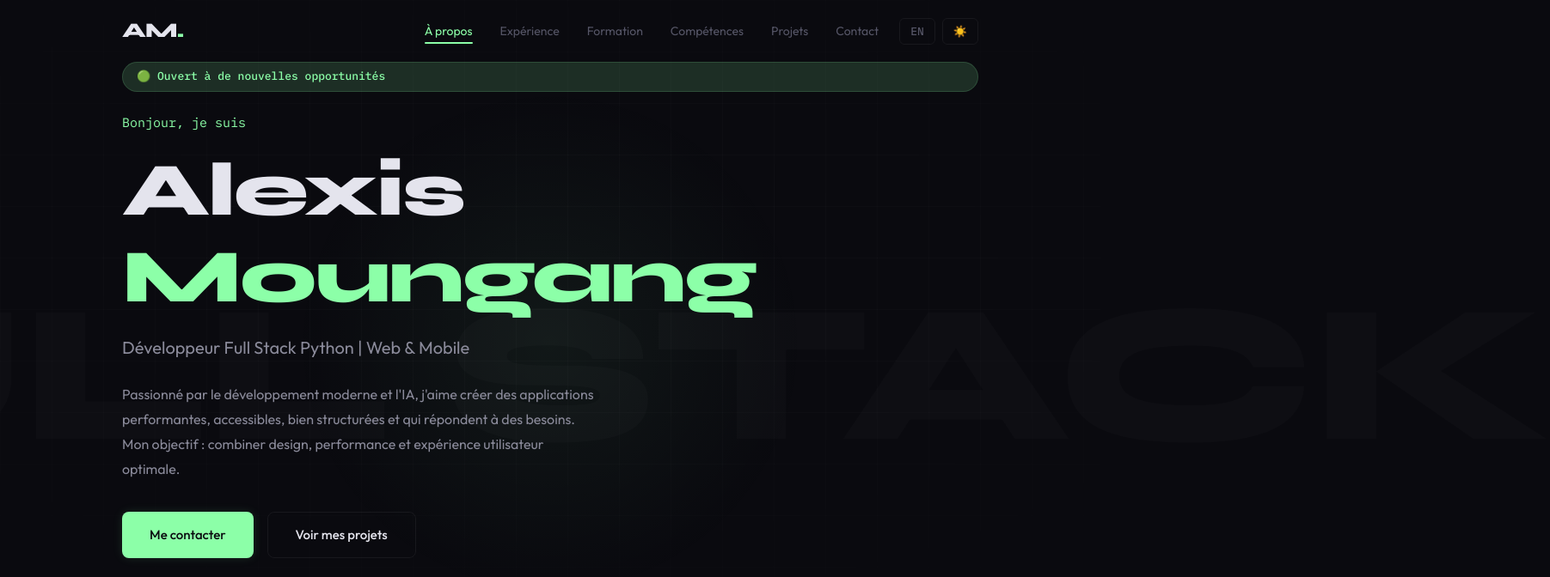
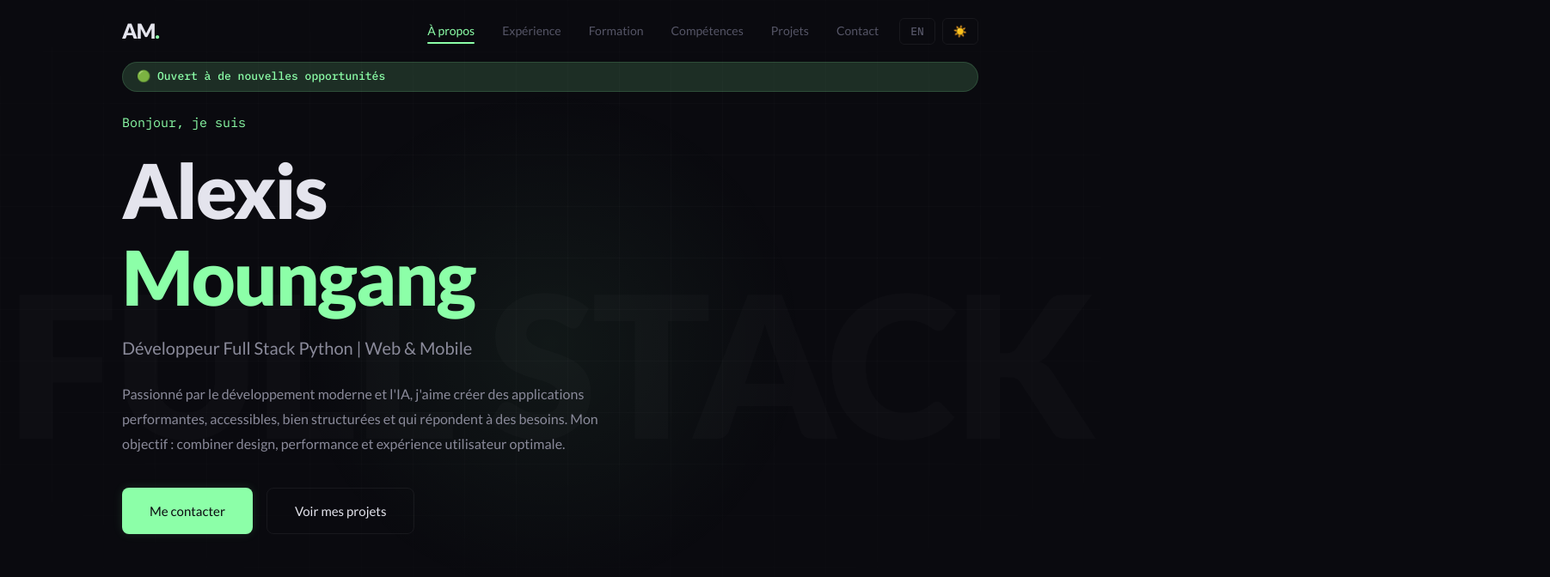
Before and after one commit to AlexisIvan2000/My-website, a React (Vite) app: page / in a window 1280 px wide. Shown: the top 672 px of the page at 86% size, 1803 px wide, since content can reach past the window. Built offline with nearby package versions, Linux system fonts and the light colour scheme.

Commit message:
feat: Mise à jour des polices et ajustement des poids de police dans les sections

```diff
--- a/index.html
+++ b/index.html
@@ -7,7 +7,7 @@
     <link rel="preconnect" href="https://fonts.googleapis.com" />
     <link rel="preconnect" href="https://fonts.gstatic.com" crossorigin />
     <link
-      href="https://fonts.googleapis.com/css2?family=IBM+Plex+Mono:wght@400;500&family=Outfit:wght@300;400;500;600&family=Syne:wght@600;700;800&display=swap"
+      href="https://fonts.googleapis.com/css2?family=IBM+Plex+Mono:wght@400;500&family=Lato:wght@300;400;700;900&display=swap"
       rel="stylesheet"
     />
   </head>
--- a/src/App.css
+++ b/src/App.css
@@ -200,7 +200,7 @@ section {
 .header-logo {
   font-family: var(--font-display);
   font-size: 24px;
-  font-weight: 800;
+  font-weight: 900;
   color: var(--text-bright);
   letter-spacing: -1px;
 }
@@ -386,7 +386,7 @@ section {
   transform: translate(-50%, -50%);
   font-family: var(--font-display);
   font-size: clamp(100px, 18vw, 260px);
-  font-weight: 800;
+  font-weight: 900;
   color: var(--watermark-color);
   white-space: nowrap;
   pointer-events: none;
@@ -423,7 +423,7 @@ section {
 .about-name {
   font-family: var(--font-display);
   font-size: clamp(48px, 8vw, 88px);
-  font-weight: 800;
+  font-weight: 900;
   line-height: 1.15;
   letter-spacing: -2px;
   margin-bottom: 16px;
@@ -432,7 +432,7 @@ section {
 .about-name-wrap {
   display: block;
   opacity: 0;
-  animation: fadeSlideUp 0.6s ease 0.4s forwards;
+  animation: fadeIn 0.6s ease 0.4s forwards;
 }
 
 .about-name-first {
@@ -442,6 +442,11 @@ section {
 .about-name-last {
   color: var(--green);
   display: block;
+}
+
+@keyframes fadeIn {
+  from { opacity: 0; }
+  to   { opacity: 1; }
 }
 
 .about-role {
@@ -488,7 +493,7 @@ section {
 .about-stat-number {
   font-family: var(--font-display);
   font-size: 32px;
-  font-weight: 800;
+  font-weight: 900;
   color: var(--green);
 }
 
--- a/src/index.css
+++ b/src/index.css
@@ -46,8 +46,8 @@
 }
 
 :root {
-  --font-display: "Syne", sans-serif;
-  --font-body: "Outfit", sans-serif;
+  --font-display: "Lato", sans-serif;
+  --font-body: "Lato", sans-serif;
   --font-mono: "IBM Plex Mono", monospace;
 
   scroll-behavior: smooth;
```
